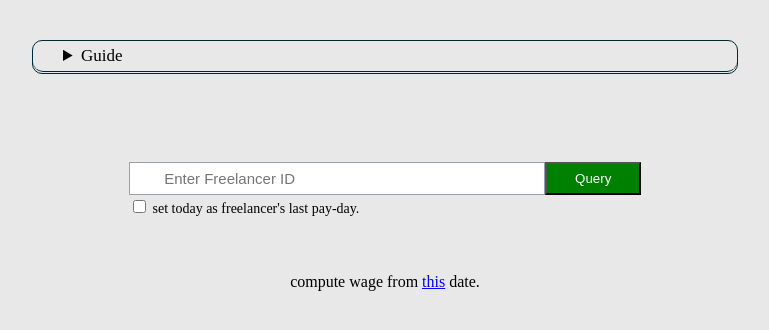
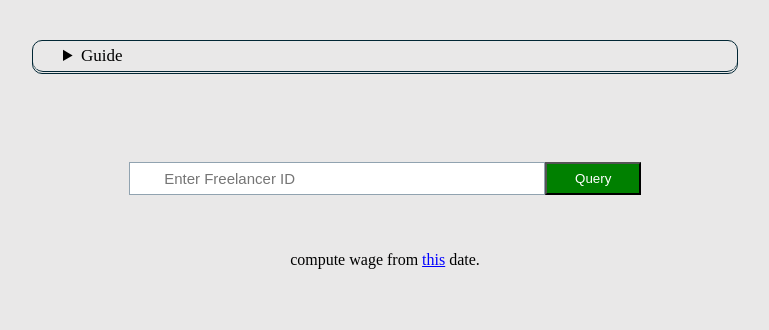
Before and after one commit to SneezyG/transport, a Django app: page /test/ in a window 1280 px wide. Shown: the part 180-510 px from the top of the page, without its empty margins (255-1024 px from the left). Run offline with Django 4.2, Linux system fonts and the light colour scheme; parts of the project's set-up code (start-up, migrations or seed data) failed here and were passed over.

Commit message:
remove last pay day

```diff
--- a/transit/app/models.py
+++ b/transit/app/models.py
@@ -65,7 +65,6 @@ class Transporter(models.Model):
   state = models.CharField(max_length=30,)
   nationality = models.CharField(max_length=30)
   zipcode = models.IntegerField()
-  pay_day = models.DateField(verbose_name="last-pay-day")
   photo = models.ImageField(upload_to=driv, null=True, blank=True)
   date = models.DateTimeField(auto_now_add=True)
 
--- a/transit/app/static/app/css/payroll.css
+++ b/transit/app/static/app/css/payroll.css
@@ -153,15 +153,6 @@ input.visually-hidden:is(:focus, :focus-within) + label {
   margin-top: 20px;
 }
 
-#mark {
-  margin: 2px 0 0 0;
-  padding-left: 20px;
-  font-size: 14px;
-}
-
-#mark > input {
-  cursor: pointer;
-}
 
 dialog {
     position: fixed;
@@ -388,9 +379,6 @@ button {
   cursor: auto;
 }
 
-#mark > input {
-  cursor: auto;
-}
 
 #browse {
   cursor: auto;
--- a/transit/app/static/app/script/payroll.js
+++ b/transit/app/static/app/script/payroll.js
@@ -9,7 +9,6 @@
  const time = document.querySelector('#time');
  const payroll = document.querySelector('#payroll');
  const search = document.querySelector('#search');
- const mark = document.querySelector('#mark');
  const spiner = document.querySelector("#spiner");
 
 
@@ -19,14 +18,6 @@
  }
 
  query.addEventListener('click', lookup);
-
- // set a resize event listener for search input.
- const resizeObserver = new ResizeObserver((e) => {
-    let rect = search.getBoundingClientRect();
-    mark.style.paddingLeft = rect.left + "px";
-  });
- resizeObserver.observe(search);
-
 
 
  // look up a freelancer trip/wage summary.
--- a/transit/app/templates/app/payroll.html
+++ b/transit/app/templates/app/payroll.html
@@ -47,11 +47,6 @@
   <input id="id" placeholder=" Enter Freelancer ID" autofocus/>
   <button>Query</button>
   </div>
-
-  <p id="mark">
-   <input type="checkbox" name="mark">
-   set today as freelancer's last pay-day.
-  </p>
 
    <br/>
    <br/>
```
